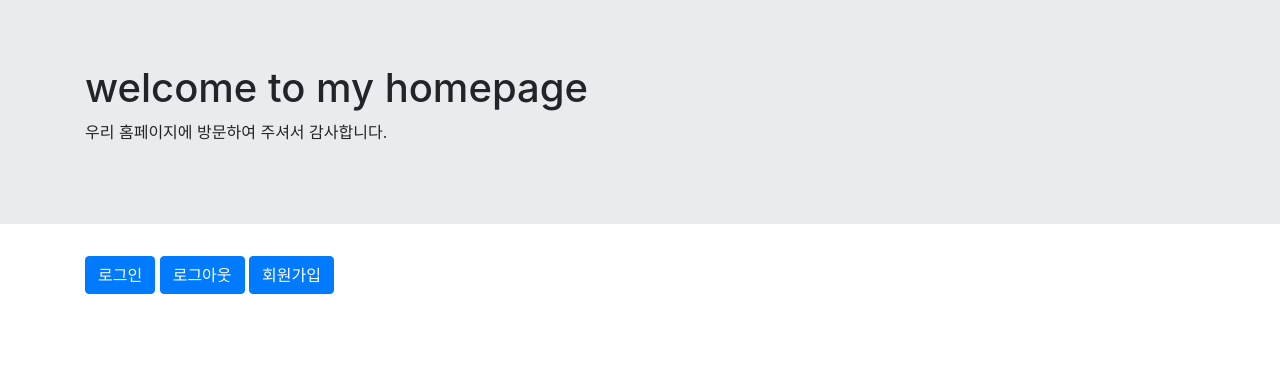
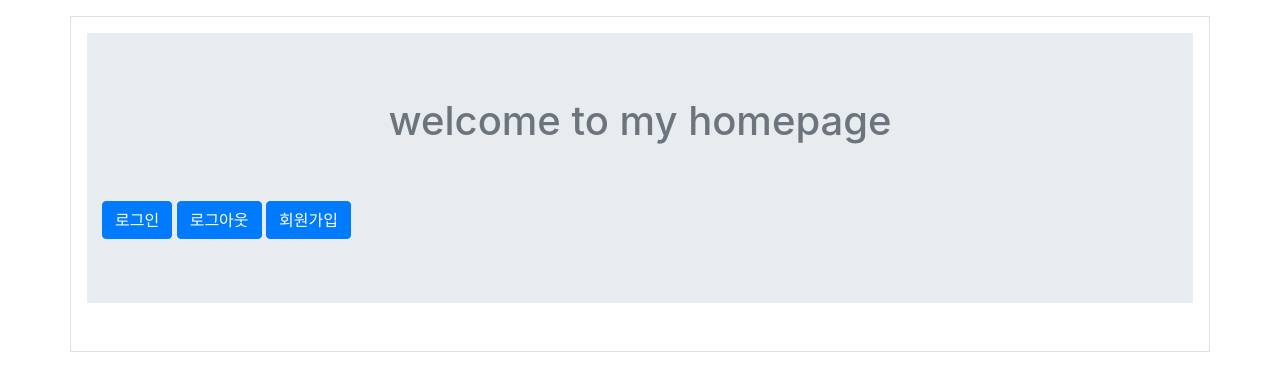
Before and after one commit to ysy7/ui-ux, a plain HTML site: page Boot/0BootstrapStudy_example_ex/jumbotron_button.html in a window 1280 px wide. Drawn offline with nearby package versions, Linux system fonts and the light colour scheme.

Commit message:
부트스트랩으로 간단한 페이지 만들기

```diff
--- a/Boot/0BootstrapStudy_example_ex/jumbotron_button.html
+++ b/Boot/0BootstrapStudy_example_ex/jumbotron_button.html
@@ -8,20 +8,18 @@
   <script src="https://cdn.jsdelivr.net/npm/jquery@3.6.4/dist/jquery.slim.min.js"></script>
   <script src="https://cdn.jsdelivr.net/npm/popper.js@1.16.1/dist/umd/popper.min.js"></script>
   <script src="https://cdn.jsdelivr.net/npm/bootstrap@4.6.2/dist/js/bootstrap.bundle.min.js"></script>
+  <link rel="stylesheet" href="style.css">
 </head>
 <body>
-
-<div class="jumbotron jumbotron-fluid">
-  <div class="container">
-    <h1 center>welcome to my homepage</h1 center>
-    <p>우리 홈페이지에 방문하여 주셔서 감사합니다.</p>
-  </div>
-</div>
-
-<div class="container">
-  <button type="button" class="btn btn-primary">로그인</button>
-  <button type="button" class="btn btn-primary">로그아웃</button>
-  <button type="button" class="btn btn-primary">회원가입</button>
+  <div class="container p-3 my-3 border text-danger">
+    <div class="jumbotron jumbotron-fluid">
+      <div class="container-fluid" >
+        <h1 class="text-muted"  align="center" >welcome to my homepage</h1><br><br>
+        <button type="button" class="btn btn-primary">로그인</button>
+        <button type="button" class="btn btn-primary">로그아웃</button>
+        <button type="button" class="btn btn-primary">회원가입</button>
+      </div>
+    </div>
 </div>
 
 </body>
```
